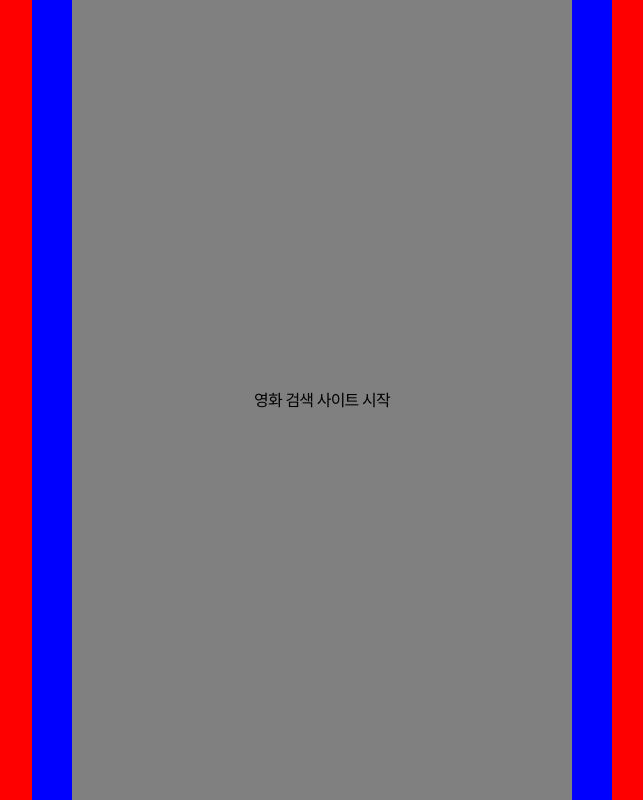
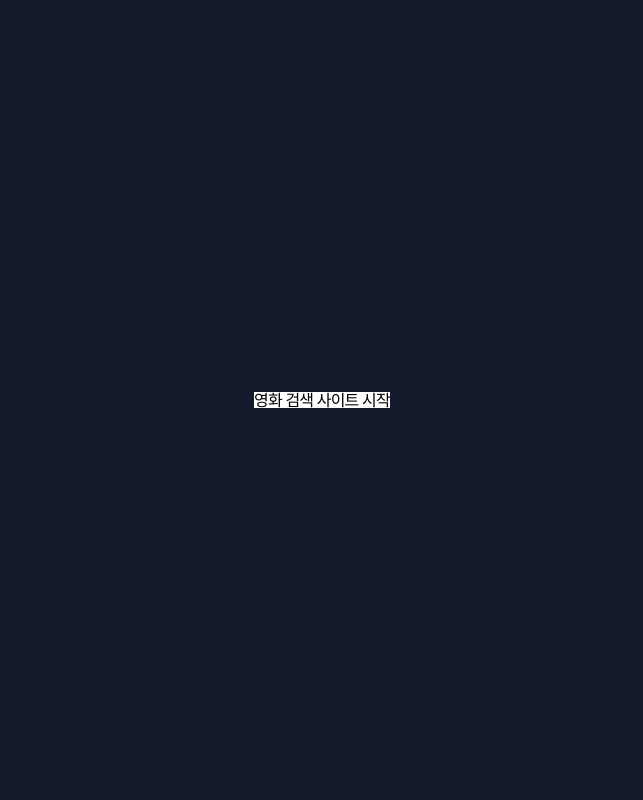
Before and after one commit to Keunyeong/grip_assn, a React (Create React App) app: page / in a window 1280 px wide. Shown: the whole page, without its empty margins (318-961 px from the left). Built offline with nearby package versions, Linux system fonts and the light colour scheme.

Commit message:
Feat: 색 설정.

```diff
--- a/src/routes/Main/Main.module.scss
+++ b/src/routes/Main/Main.module.scss
@@ -1,9 +1,8 @@
 @use '../../styles/mixins/flexbox';
+@use '../../styles/constants/colors';
 
 .main {
   @include flexbox.flexbox;
-  width: 500px;
-  height: 1000px;
-  margin: 40px;
-  background-color: gray;
+  color: colors.$BLACK;
+  background-color: colors.$WHITE;
 }
--- a/src/routes/Routes.module.scss
+++ b/src/routes/Routes.module.scss
@@ -4,15 +4,15 @@
   display: flex;
   align-items: center;
   justify-content: center;
-  width: 100vw;
-  height: 100vh;
-  overflow: auto;
-  background-color: red;
 }
 
 .app {
   display: flex;
   align-items: center;
   justify-content: center;
-  background-color: blue;
+  width: 100vw;
+  height: 100vh;
+  overflow: auto;
+  color: colors.$WHITE;
+  background-color: colors.$BG;
 }
--- a/src/styles/constants/_colors.scss
+++ b/src/styles/constants/_colors.scss
@@ -19,6 +19,10 @@ $INDIGO: #5856d6;
 $PURPLE: #af52de;
 $PINK: #ff2d55;
 
+$BG: #141b2d;
+$ICON: #fae545;
+$SEARHINPUT: #3c3c3c;
+
 $BIG_TITLE: #1f315b;
 $TASKS_TITLE: #8f99bf;
 $TASK_ITEM_TITLE: #4f566f;
```
